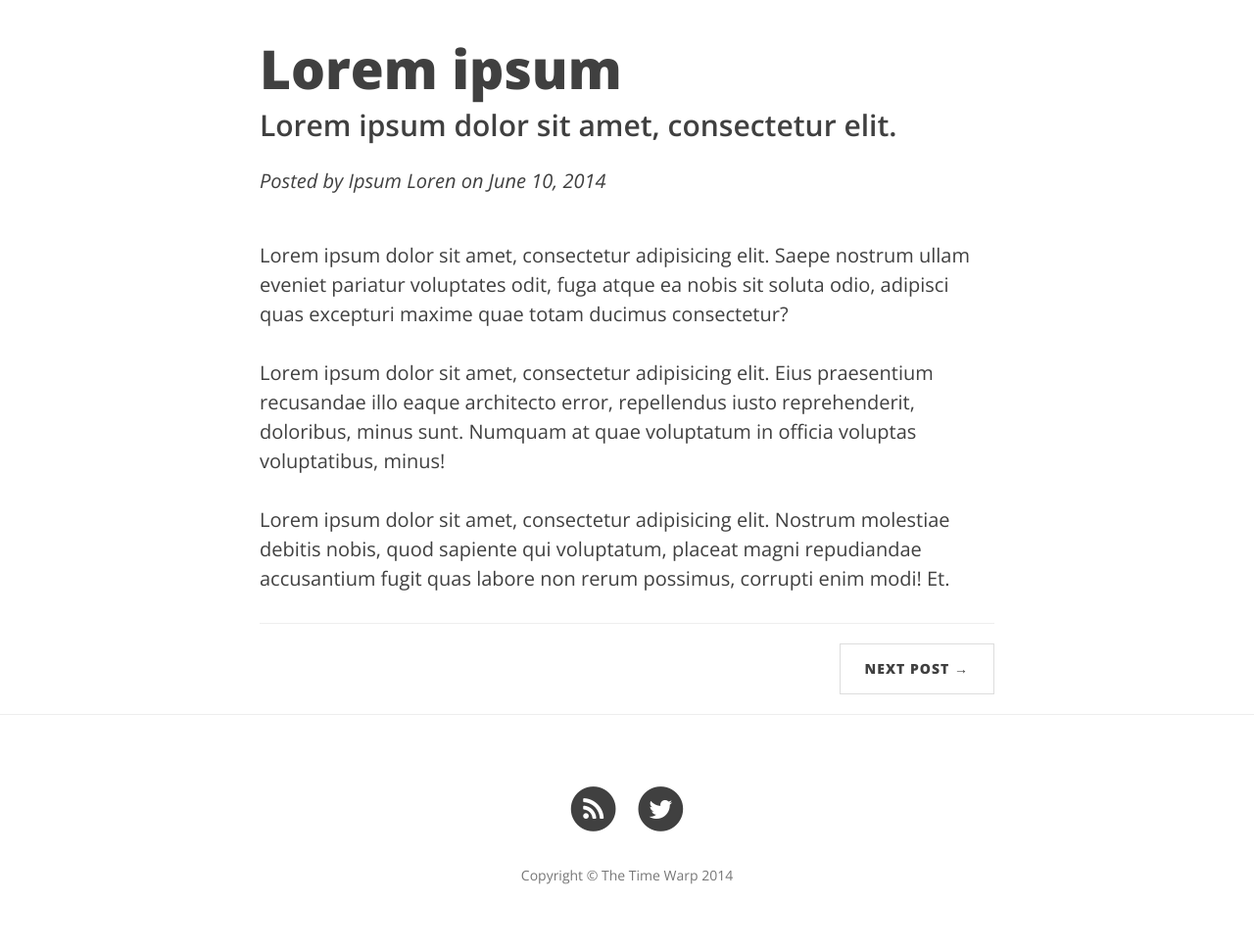
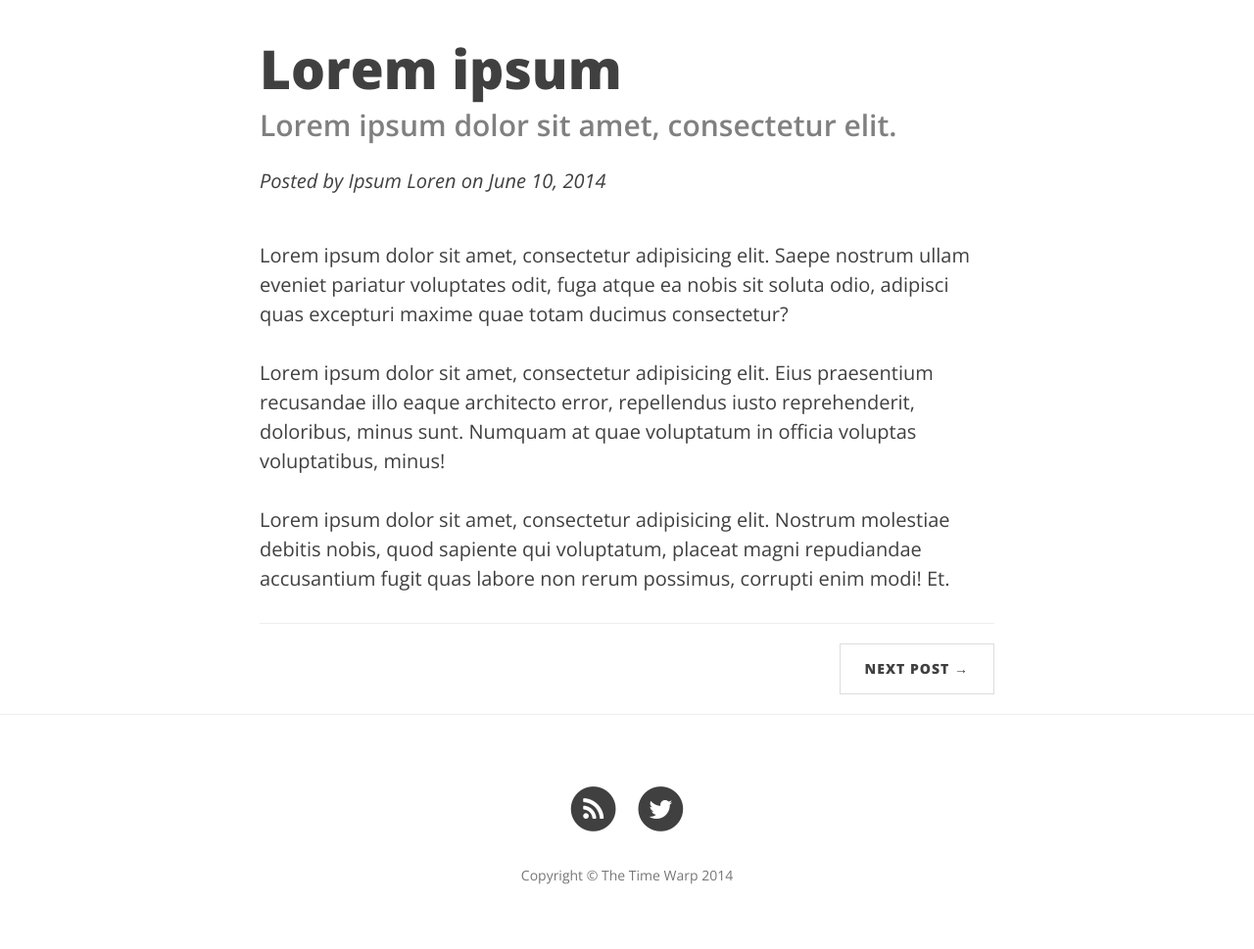
Before and after one commit to morind/cityzendata.github.io, a Jekyll site: the page built from _posts/2014-12-15-lorem-ipsum.md, in a window 1280 px wide. Shown: the whole page at 98% size. Built offline with Jekyll 4.4.1, drawn with Linux system fonts in a browser that asks for light colours; nearby versions of some CDN libraries.

Commit message:
Playing with CSS

```diff
--- a/css/the-time-warp.css
+++ b/css/the-time-warp.css
@@ -206,6 +206,7 @@ hr.small {
 }
 .intro-header .post-heading .subheading {
   font-family: 'Open Sans', 'Helvetica Neue', Helvetica, Arial, sans-serif;
+  color: #808080;
   font-size: 24px;
   margin: 10px 0 30px;
   font-weight: 600;
--- a/less/the-time-warp.less
+++ b/less/the-time-warp.less
@@ -206,6 +206,7 @@ hr.small {
 		}
 		.subheading {
 			.sans-serif;
+      color: @gray;
 			font-size: 24px;
 			margin: 10px 0 30px;
 			font-weight: 600;
```
Also changed, not shown: css/the-time-warp.min.css.
